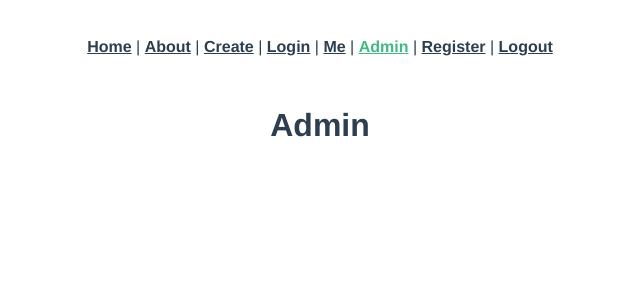
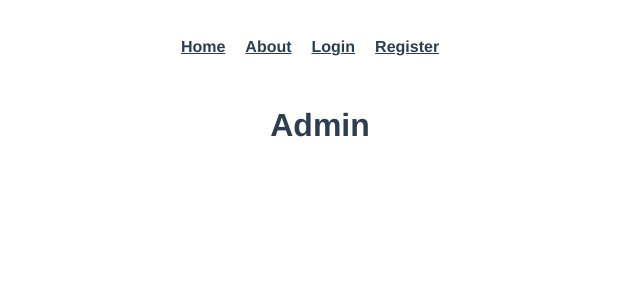
Before and after one commit to johnsci911/blograph-front, a Vue app: page /admin in a window 1280 px wide. Shown: the top 300 px of the page, without its empty margins (320-960 px from the left). Built offline with nearby package versions, Linux system fonts and the light colour scheme; what @vue/apollo-components, @vue/apollo-option would draw is missing.

Commit message:
Show/Hide auth links

```diff
--- a/src/App.vue
+++ b/src/App.vue
@@ -1,13 +1,13 @@
 <template>
   <nav>
-    <router-link to="/">Home</router-link> |
-    <router-link to="/about">About</router-link> |
-    <router-link to="/create">Create</router-link> |
-    <router-link to="/login">Login</router-link> |
-    <router-link to="/me">Me</router-link> |
-    <router-link to="/admin">Admin</router-link> |
-    <router-link to="/register">Register</router-link> |
-    <a href="#" @click.prevent="logout">Logout</a>
+    <router-link to="/">Home</router-link>
+    <router-link to="/about">About</router-link>
+    <router-link to="/create" v-if="loggedIn">Create</router-link>
+    <router-link to="/login" v-if="!loggedIn">Login</router-link>
+    <router-link v-if="loggedIn" to="/me">Me</router-link>
+    <router-link to="/admin" v-if="loggedIn && me?.is_admin">Admin</router-link>
+    <router-link to="/register" v-if="!loggedIn">Register</router-link>
+    <a href="#" v-if="loggedIn" @click.prevent="logout">Logout</a>
   </nav>
   <router-view />
 </template>
@@ -16,6 +16,22 @@
 import gql from "graphql-tag";
 
 export default {
+  computed: {
+    loggedIn() {
+      return localStorage.getItem("apollo-token");
+    },
+  },
+  apollo: {
+    me: {
+      query: gql`
+        query {
+          me {
+            is_admin
+          }
+        }
+      `,
+    },
+  },
   methods: {
     logout() {
       this.$apollo
@@ -56,6 +72,7 @@ nav {
 }
 
 nav a {
+  margin-right: 20px;
   font-weight: bold;
   color: #2c3e50;
 }
--- a/src/views/AdminView.vue
+++ b/src/views/AdminView.vue
@@ -14,7 +14,23 @@
 import gql from "graphql-tag";
 
 export default {
+  watch: {
+    me(newMe) {
+      if (!newMe.is_admin) {
+        window.location.href = "/";
+      }
+    },
+  },
   apollo: {
+    me: {
+      query: gql`
+        query {
+          me {
+            is_admin
+          }
+        }
+      `,
+    },
     users: {
       query: gql`
         query {
--- a/src/views/PostView.vue
+++ b/src/views/PostView.vue
@@ -42,7 +42,7 @@
       </ApolloQuery>
     </div>
     -->
-    <div>
+    <div v-if="post && post.user.id === me.id">
       <router-link :to="{ name: 'update', params: { id: $route.params.id } }">
         Update
       </router-link>
@@ -62,12 +62,24 @@ export default {
     };
   },
   apollo: {
+    me: {
+      query: gql`
+        query {
+          me {
+            id
+          }
+        }
+      `,
+    },
     post: {
       query: gql`
         query getPost($id: ID!) {
           post(id: $id) {
             title
             body
+            user {
+              id
+            }
           }
         }
       `,
--- a/src/views/UpdateView.vue
+++ b/src/views/UpdateView.vue
@@ -35,15 +35,31 @@ export default {
     post(newPost) {
       this.title = newPost.title;
       this.body = newPost.body;
+
+      if (newPost.user.id !== this.me.id) {
+        window.location.href = "/";
+      }
     },
   },
   apollo: {
+    me: {
+      query: gql`
+        query {
+          me {
+            id
+          }
+        }
+      `,
+    },
     post: {
       query: gql`
         query getPost($id: ID!) {
           post(id: $id) {
             title
             body
+            user {
+              id
+            }
           }
         }
       `,
```
